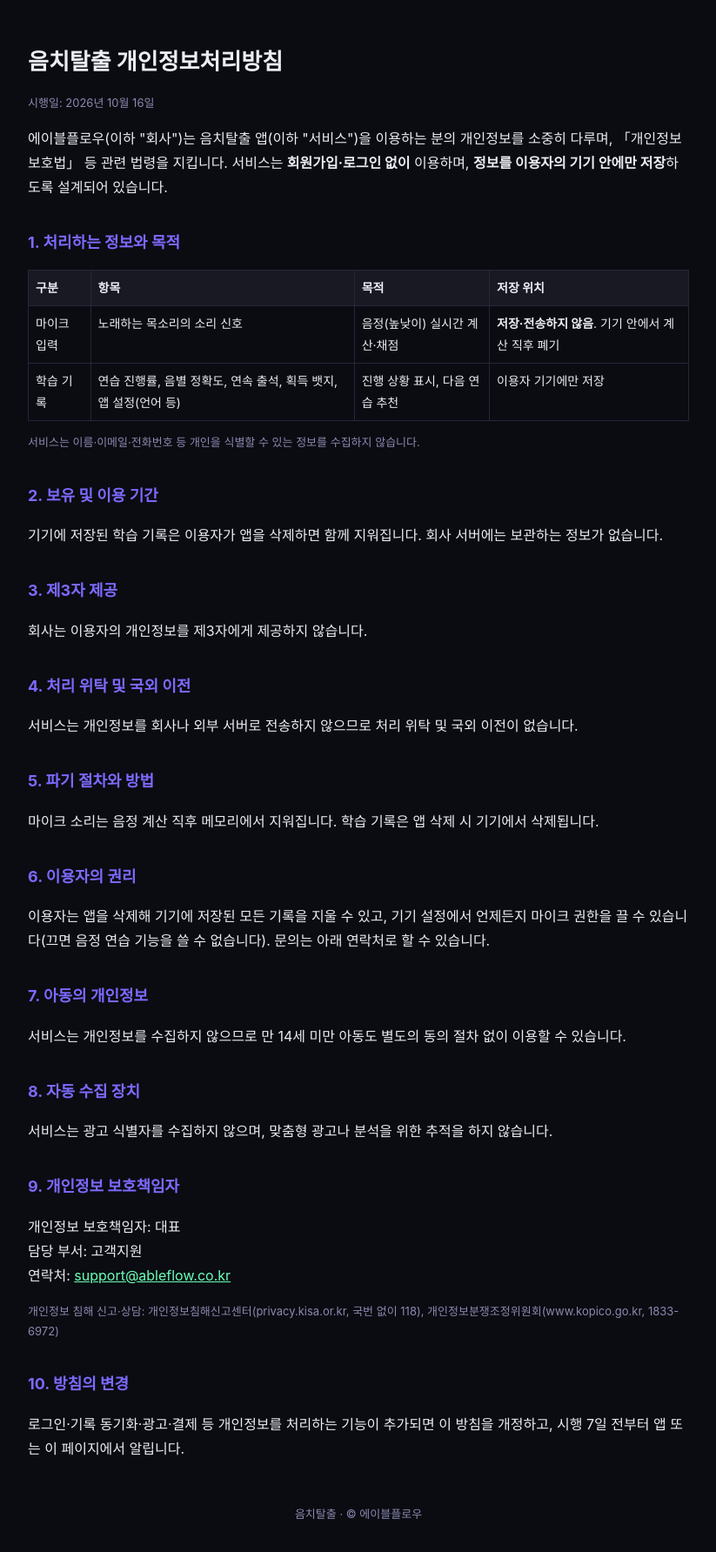
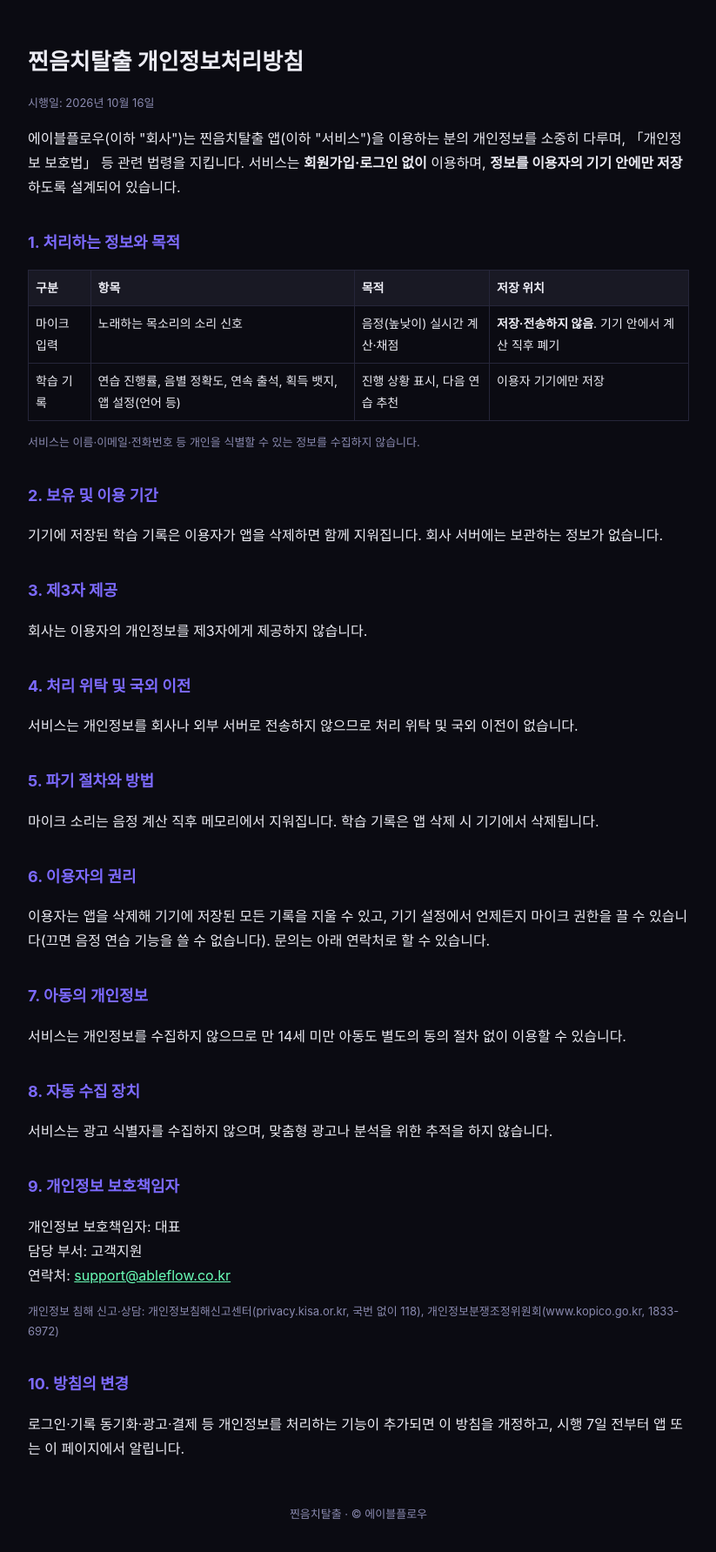
Before and after one commit to ableflow/pitchtrainer-site, a plain HTML site: page privacy.html in a window 1280 px wide. Shown: the whole page at 87% size, without its empty margins (228-1051 px from the left). Drawn offline with Linux system fonts and the light colour scheme.

Commit message:
앱 이름 찐음치탈출·슬로건 '음치가 만든 음치탈출' 반영, 대상 문구 좁힘
Co-Authored-By: Claude Opus 5.5 <noreply@anthropic.com>

```diff
--- a/privacy.html
+++ b/privacy.html
@@ -1,8 +1,8 @@
 <!DOCTYPE html><html lang="ko"><head><meta charset="utf-8"><meta name="viewport" content="width=device-width,initial-scale=1">
-<title>음치탈출 개인정보처리방침</title><link rel="stylesheet" href="style.css"></head><body><div class="wrap">
-<h1>음치탈출 개인정보처리방침</h1>
+<title>찐음치탈출 개인정보처리방침</title><link rel="stylesheet" href="style.css"></head><body><div class="wrap">
+<h1>찐음치탈출 개인정보처리방침</h1>
 <p class="muted">시행일: 2026년 10월 16일</p>
-<p>에이블플로우(이하 "회사")는 음치탈출 앱(이하 "서비스")을 이용하는 분의 개인정보를 소중히 다루며, 「개인정보 보호법」 등 관련 법령을 지킵니다. 서비스는 <b>회원가입·로그인 없이</b> 이용하며, <b>정보를 이용자의 기기 안에만 저장</b>하도록 설계되어 있습니다.</p>
+<p>에이블플로우(이하 "회사")는 찐음치탈출 앱(이하 "서비스")을 이용하는 분의 개인정보를 소중히 다루며, 「개인정보 보호법」 등 관련 법령을 지킵니다. 서비스는 <b>회원가입·로그인 없이</b> 이용하며, <b>정보를 이용자의 기기 안에만 저장</b>하도록 설계되어 있습니다.</p>
 
 <h2>1. 처리하는 정보와 목적</h2>
 <table>
@@ -39,4 +39,4 @@
 
 <h2>10. 방침의 변경</h2>
 <p>로그인·기록 동기화·광고·결제 등 개인정보를 처리하는 기능이 추가되면 이 방침을 개정하고, 시행 7일 전부터 앱 또는 이 페이지에서 알립니다.</p>
-<footer>음치탈출 · © 에이블플로우</footer></div></body></html>
+<footer>찐음치탈출 · © 에이블플로우</footer></div></body></html>
```
Also changed, not shown: index.html (+4 -3 lines).
